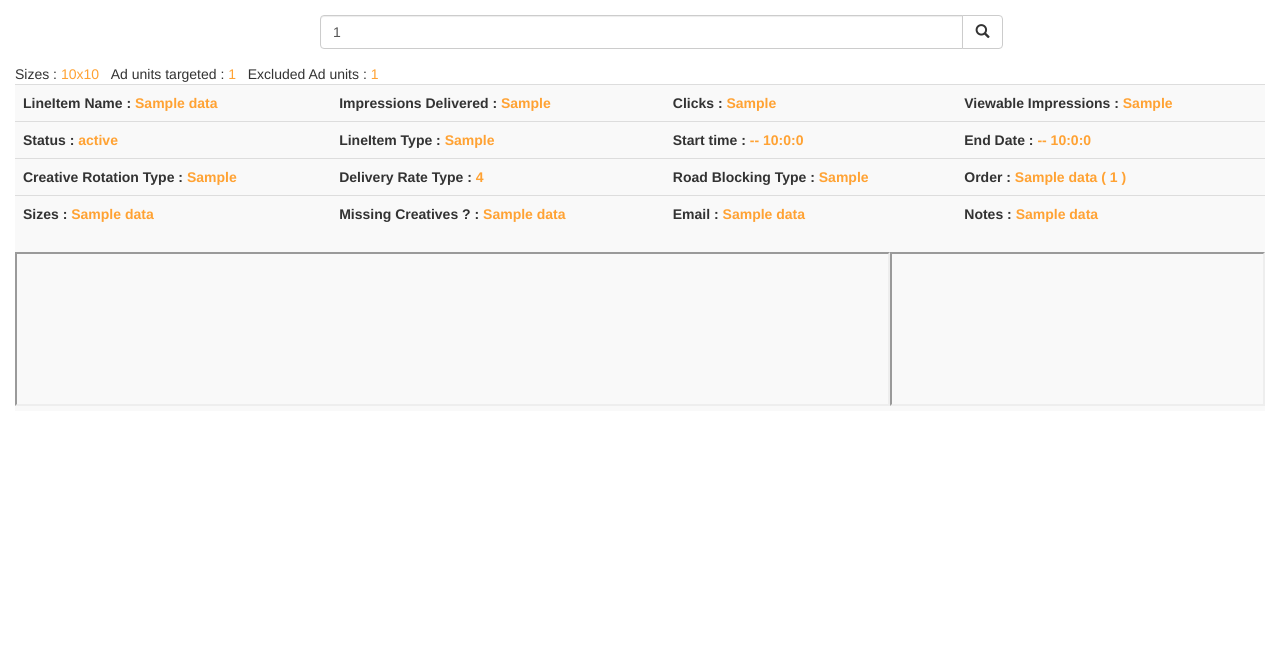
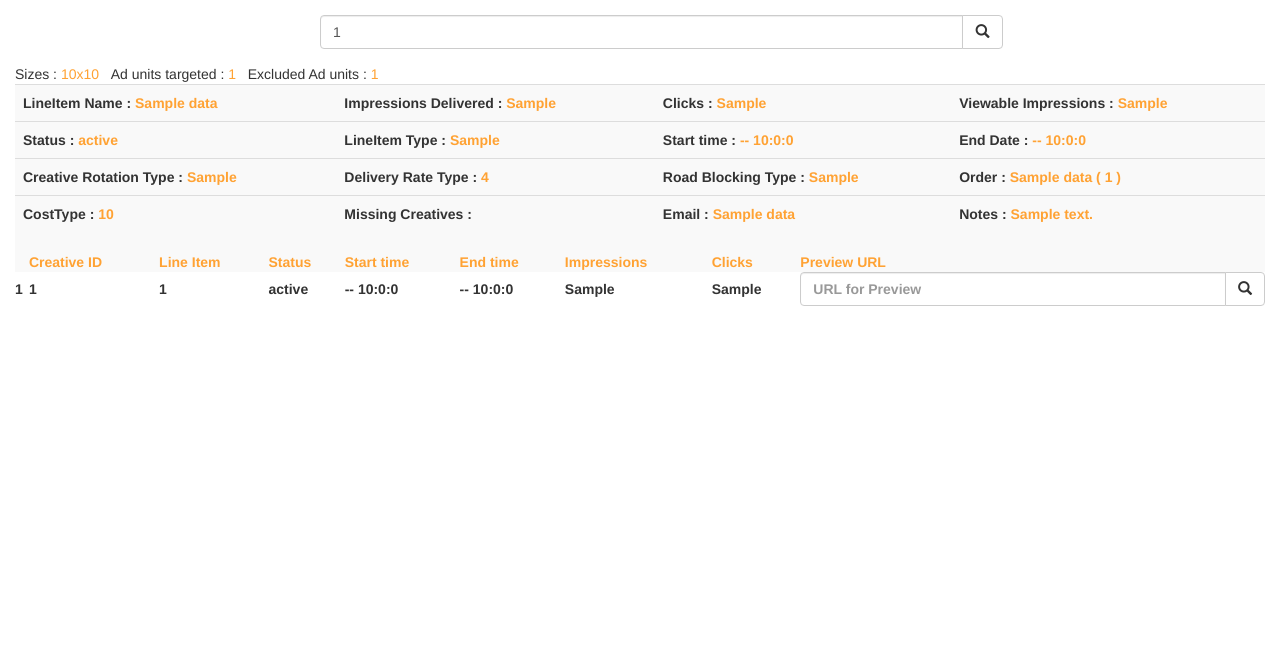
Before and after one commit to azzy5/DFP_LineItemCreativeDelivery, a Flask app: template templates/details.html in a window 1280 px wide. Shown: the part 55-706 px from the top of the page. Run offline with Flask 2, Linux system fonts and the light colour scheme; the template is opened without the code that fills it: values that come from a table or form of the project are taken from there, most other values are stand-ins (such as "Sample title", 1, 10 or a date in 2020); lists and menus that the app fills with data are empty; some libraries are stand-ins or nearby versions.

Commit message:
Added lots of new feilds to display the content

```diff
--- a/templates/details.html
+++ b/templates/details.html
@@ -50,10 +50,10 @@
               <th>Order : <text class="text-justify" style="font-size: 10;color: #FFA233;"> {{ data[0]['orderName'] }} ( {{ data[0]['orderId'] }} ) </text></th>
             </tr>
             <tr>
-              <th> Sizes : <text style="font-size: 17;color: #FFA233;"> {{ data[0]['name'] }} </text></th>
-              <th>Missing Creatives ? : <text style="font-size: 17;color: #FFA233;"> {{ data[0]['name'] }} </text></th>
+              <th> CostType : <text style="font-size: 17;color: #FFA233;"> {{ data[0]['costType'] }} </text></th>
+              <th>Missing Creatives : <text style="font-size: 17;color: #FFA233;"> {{ data[0]['isMissingCreatives'] }} </text></th>
               <th>Email : <text style="font-size: 17;color: #FFA233;"> {{ data[0]['name'] }} </text></th>
-              <th> Notes : <text style="font-size: 17;color: #FFA233;"> {{ data[0]['name'] }} </text></th>
+              <th> Notes : <text style="font-size: 17;color: #FFA233;"> {{ data[0]['notes'] }} </text></th>
             </tr>
           </table>
         </div>
@@ -69,7 +69,7 @@
       {% endfor %}
       </text>
       &nbsp;&nbsp;Excluded Ad units : <text class="text-justify" style="font-size: 10;color: #FFA233;">
-      {% for items in data[0]['targeting']['inventoryTargeting'] ['targetedAdUnits']%}
+      {% for items in data[0]['targeting']['inventoryTargeting'] ['excludedAdUnits']%}
         {{  items['adUnitId'] }}
       {% endfor %}
       </text>
@@ -77,9 +77,60 @@
   </table>
   <table class="table-striped" style="width:100%;height:100%">
     <tr>
-      <td style="width:70%;height:100%"><iframe  style="width:100%;height:100%">a</iframe></td>
-      <td style="width:30%;height:100%"><iframe  style="width:100%;height:100%">a</iframe></td>
+      <th></th>
+      <th> <text class="text-justify" style="font-size: 10;color: #FFA233;">Creative ID</text></th>
+      <th> <text class="text-justify" style="font-size: 10;color: #FFA233;">Line Item</text></th>
+      <th> <text class="text-justify" style="font-size: 10;color: #FFA233;">Status</text></th>
+      <th> <text class="text-justify" style="font-size: 10;color: #FFA233;">Start time</text></th>
+      <th> <text class="text-justify" style="font-size: 10;color: #FFA233;">End time</text></th>
+      <th> <text class="text-justify" style="font-size: 10;color: #FFA233;">Impressions</text></th>
+      <th> <text class="text-justify" style="font-size: 10;color: #FFA233;">Clicks</text></th>
+      <th> <text class="text-justify" style="font-size: 10;color: #FFA233;">Preview URL</text></th>
     </tr>
+    {% for results in data[1]['results']%}
+    <tr>
+      <form action="/generatePreviewURL" method="POST" target ="_blank"class="search-form">
+      <th > <INPUT TYPE="hidden" name="r_id" id="r_id" VALUE={{loop.index}}>{{loop.index}}</label></th>
+      <th > <input type = "hidden" name="cr_{{loop.index}}" value ={{ results['creativeId'] }}>{{ results['creativeId'] }}</th>
+      <th > <input type = "hidden" name="li_{{loop.index}}" value ={{ results['lineItemId'] }}>{{ results['lineItemId'] }}</th>
+      <th > {{ results['status'] }}</th>
+      <th >
+      {% if results['startDateTime'] == None %} None {% else %}
+      {{ results['startDateTime']['date']['day'] }}-{{ results['startDateTime']['date']['month'] }}-{{ results['startDateTime']['date']['year'] }}  {{ results['startDateTime']['hour'] }}:{{ results['startDateTime']['minute'] }}:{{ results['startDateTime']['second'] }}</th>
+      {% endif %}</th>
+      <th >
+      {% if results['endDateTime'] == None %}
+      None
+      {% else %}
+      {{ results['endDateTime']['date']['day'] }}-{{ results['endDateTime']['date']['month'] }}-{{ results['endDateTime']['date']['year'] }}  {{ results['endDateTime']['hour'] }}:{{ results['endDateTime']['minute'] }}:{{ results['endDateTime']['second'] }}</th>
+      {% endif %}</th>
+      <th > {% if results['stats'] == None %} None
+        {% else %}{{ results['stats']['stats']['impressionsDelivered'] }}
+        {% endif %}</th>
+      <th > {% if results['stats'] == None %} None
+        {% else %}{{ results['stats']['stats']['clicksDelivered'] }}
+      {% endif %}</th>
+      <th>
+        <div class="input-group">
+          <input type="text" class="form-control" name="previewURL" placeholder="URL for Preview" value= ""></input>
+            <div class="input-group-btn">
+              <button class="btn btn-default"  type="submit" value="">
+                <i class="glyphicon glyphicon-search"></i></button>
+                  {% if form.snap.errors %}
+                  <ul class=errors>
+                  {% for error in form.snap.errors %}
+                  <li>{{ error }}</li>
+                  {% endfor %}
+                </ul>
+              {% endif %}
+            </div>
+         </div>
+      </th>
+      <th>
+      </th>
+    </tr>
+      </form>
+    {% endfor %}
   </table>
 </div>
 {% endblock %}
```
